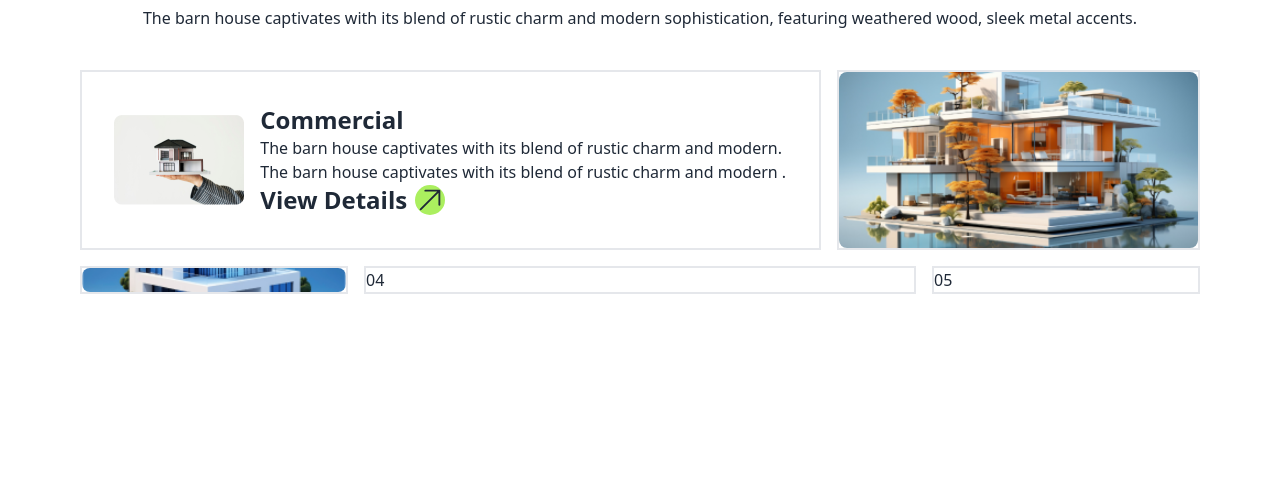
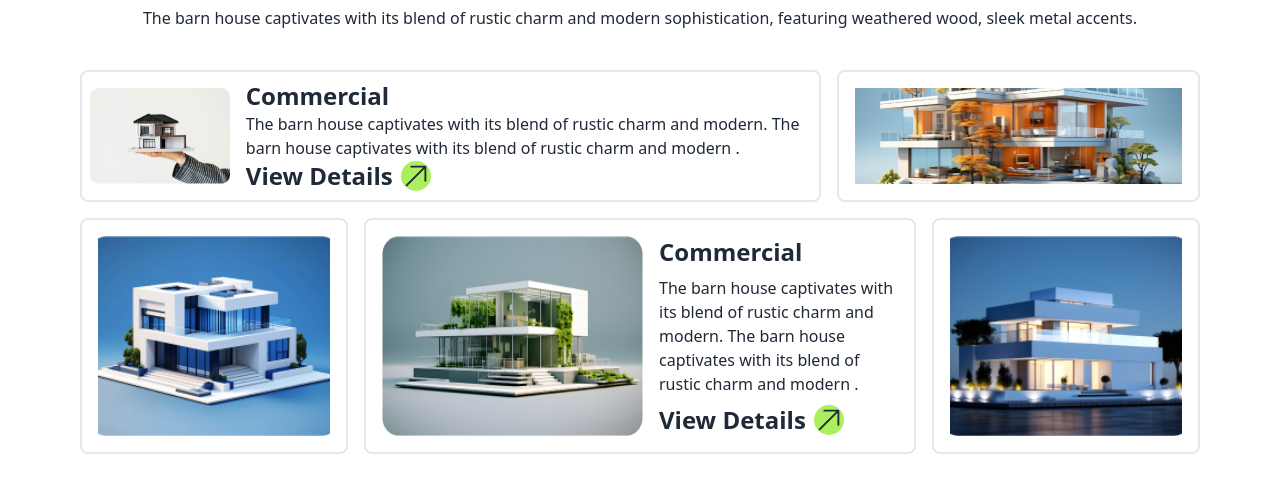
Before and after one commit to NATTOMR/aasignment-3, a plain HTML site: page index.html in a window 1280 px wide. Shown: the part 242-734 px from the top of the page. Drawn offline with nearby package versions, Linux system fonts and the light colour scheme.

Commit message:
Our Latest Portfolio section

```diff
--- a/index.html
+++ b/index.html
@@ -260,8 +260,8 @@
               </div>
               <div class="grid-cols-1 lg:grid grid-cols-12 gap-4 py-10">
                 <!-- Our Latest Portfolio card-1 -->
-                <div class="border-2 col-span-8">
-                  <div class="flex items-center p-8 gap-4">
+                <div class="border-2 col-span-8 rounded-lg p-2">
+                  <div class="flex items-center gap-4">
                     <div>
                       <img src="assets/img1.png" alt="">
                    </div>
@@ -279,17 +279,35 @@
                   </div>
                 </div>
                  <!-- Our Latest Portfolio card-2 -->
-                 <div class="border-2 col-span-4 bg-gray w-full h-full relative">
-                  <img src="assets/img2.png" alt="" class="absolute inset-0 w-full h-full object-cover rounded-lg">
+                 <div class="border-2 col-span-4 bg-gray w-full h-full relative rounded-lg ">
+                  <img src="assets/img2.png" alt="" class="absolute inset-0 w-full h-full object-cover rounded-lg p-4">
               </div>
               <!-- Our Latest Portfolio card-3 -->
-                <div class="border-2 col-span-3 bg-gray w-full h-full relative">
-                  <img src="assets/img3.png" alt="" class="absolute inset-0 w-full h-full object-cover rounded-lg">
+                <div class="border-2 col-span-3 bg-gray w-full h-full relative rounded-lg">
+                  <img src="assets/img3.png" alt="" class="absolute inset-0 w-full h-full object-cover p-4 rounded-lg">
                 </div>
                  <!-- Our Latest Portfolio card-4 -->
-                <div class="border-2 col-span-6">04</div>
+                <div class="border-2 col-span-6 rounded-lg">
+                  <div class="flex gap-4 p-4">
+                    <img src="assets/img4.png" alt="">
+                  <div class="gap-2 flex flex-col justify-center">
+                    <h1 class="text-2xl font-bold">Commercial</h1>
+                    <h1 class="text-base font-noemal">The barn house captivates with its blend of rustic charm and modern. The barn house captivates with its blend of rustic charm and modern .</h1>
+                   <div class="flex items-center gap-2">
+                     <h1 class="text-2xl font-bold">View Details</h1>
+                     <svg xmlns="http://www.w3.org/2000/svg" fill="none" viewBox="0 0 24 24" stroke-width="1.5" stroke="currentColor" class="size-6 bg-[#ABEF5F] rounded-full w-[30px] h-[30px]">
+                       <path stroke-linecap="round" stroke-linejoin="round" d="m4.5 19.5 15-15m0 0H8.25m11.25 0v11.25" />
+                     </svg>
+
+                   </div>
+                  </div>
+                  </div>
+                </div>
                  <!-- Our Latest Portfolio card-5 -->
-                <div class="border-2 col-span-3">05</div>
+                <div class="border-2 col-span-3 w-full h-full relative rounded-lg">
+                  <img src="assets/img5.png" alt="" class="absolute inset-0 w-full h-full object-cover rounded-lg p-4">
+
+                </div>
             </div>
             </div>
 
```
